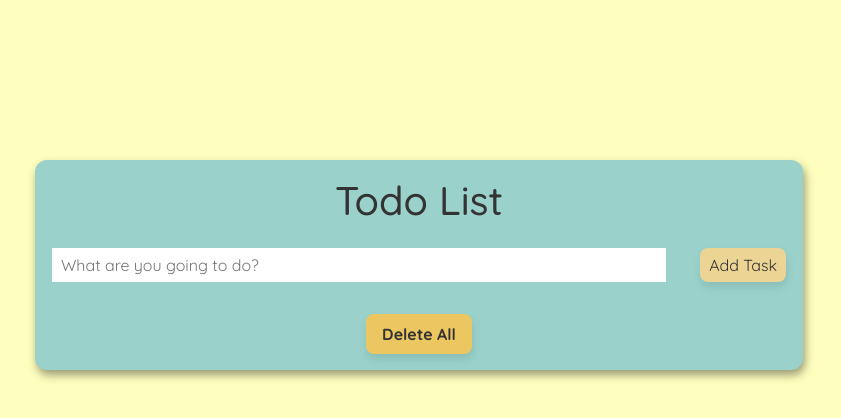
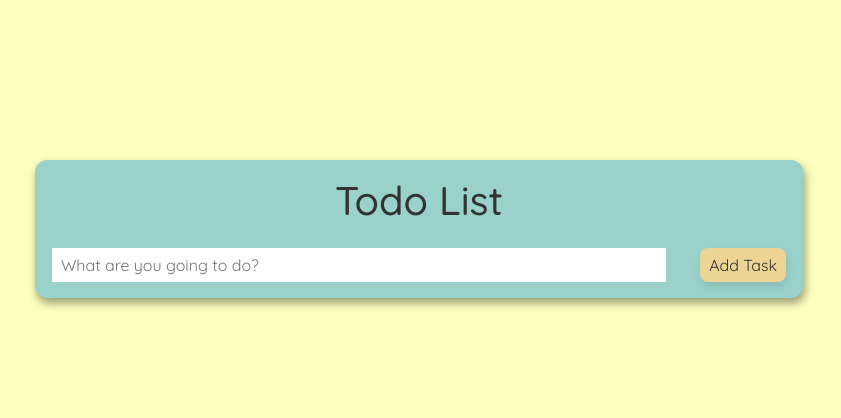
Before and after one commit to imananuar/reactjs-todo-list, a React (Create React App) app: page / in a window 1280 px wide. Shown: the top 418 px of the page, without its empty margins (221-1062 px from the left). Built offline with nearby package versions, Linux system fonts and the light colour scheme.

Commit message:
added delete-all features

```diff
--- a/src/App.js
+++ b/src/App.js
@@ -32,6 +32,11 @@ function App() {
     localStorage.setItem(LOCAL_STORAGE_KEY, JSON.stringify(todos))
   }, [todos]);
 
+  const handleDeleteAll = () => {
+    setTodos([]);
+    console.log(todos.length)
+  }
+
   return (
     <div className="App">
       <h1>Todo List</h1>
@@ -39,9 +44,16 @@ function App() {
       <TodoList todos={todos}
       handleDelete={handleDelete}
       />
-      <div className='button-container'>
-      <button className="delete-all-button" type="button">Delete All</button>
-      </div>
+      { todos.length > 1 ?
+        (<div className='button-container'>
+          <button
+          className="delete-all-button"
+          type="button"
+          onClick={handleDeleteAll}>
+            Delete All
+          </button>
+        </div>) : null
+      }
     </div>
   );
 }
--- a/src/index.css
+++ b/src/index.css
@@ -30,13 +30,14 @@ body {
 
 .delete-all-button {
   margin: 1rem;
-  padding: 8px 16px;
+  padding: 6px 12px;
   border: transparent;
   border-radius: 8px;
   box-shadow: 1px 5px 8px rgba(0,0,0,0.1);
   /* background-color: #c74b83;
  */
-  background-color: #ecc761;;
+  background-color: #ecc761;
+  font-size: .7rem;
   font-weight: bold;
   /* color: #fff; */
 }
```
